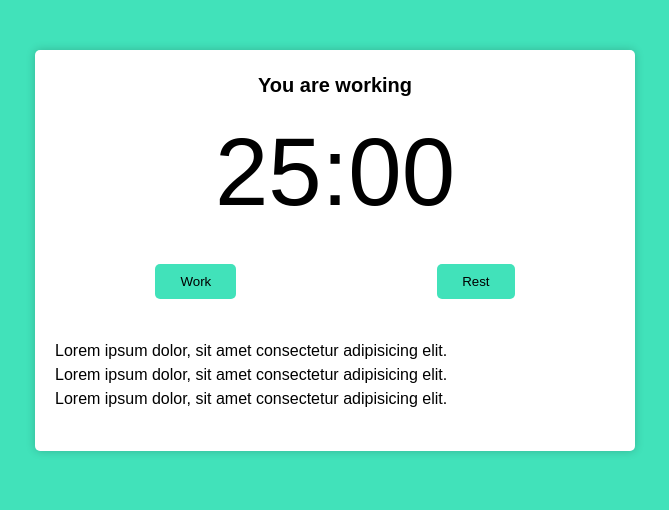
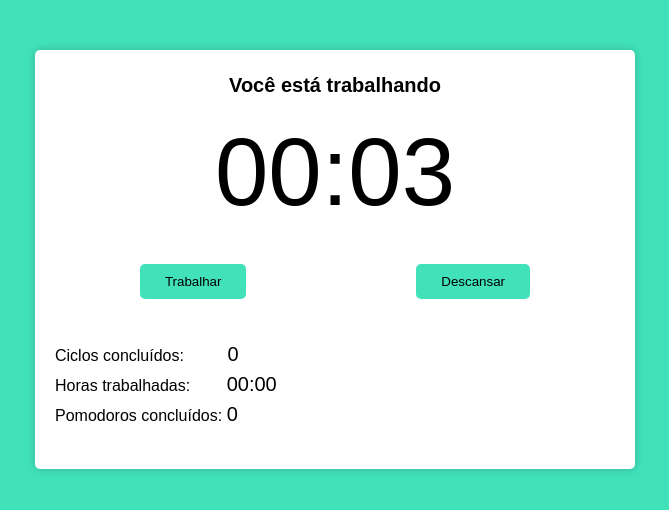
Before and after one commit to leojosants/udemy_curso_de_javascript_e_typescript_do_basico_ao_avancado_secao_27, a React (Create React App) app in the folder pomodoro-app/: page / in a window 1280 px wide. Shown: the top 510 px of the page, without its empty margins (305-974 px from the left). Built offline with nearby package versions, Linux system fonts and the light colour scheme.

Commit message:
375. Starting pomodoro logic

```diff
--- a/pomodoro-app/src/App.tsx
+++ b/pomodoro-app/src/App.tsx
@@ -5,9 +5,9 @@ function App(): JSX.Element {
   return (
     <div className="c-body__container">
       <PomodoroTimer
-        pomodoroTimer={1500}
-        shortRestTime={300}
-        longRestTime={900}
+        pomodoroTimer={3}
+        shortRestTime={2}
+        longRestTime={5}
         cycles={4}
       />
     </div>
--- a/pomodoro-app/src/components/pomodoro-timer.tsx
+++ b/pomodoro-app/src/components/pomodoro-timer.tsx
@@ -1,7 +1,8 @@
-import React from "react";
+import React, { useEffect, useState } from "react";
 import { useInterval } from "../hooks/use-interval";
 import { Button } from "./button";
 import { Timer } from "./timer";
+import { secondToTime } from "../utils/seconds-to-time";
 
 // eslint-disable-next-line @typescript-eslint/no-var-requires
 const bellStart = require('../sounds/bell-start.mp3');
@@ -20,20 +21,14 @@ interface Props {
 }
 
 export function PomodoroTimer(props: Props): JSX.Element {
-  const [mainTime, setMainTime] = React.useState(props.pomodoroTimer);
-  const [timeCouting, setTimeCouting] = React.useState(false);
-  const [working, setWorking] = React.useState(false);
-  const [resting, setResting] = React.useState(false);
-
-  React.useEffect(() => {
-    if (working) {
-      document.body.classList.add('isWorking');
-    }
-
-    if (resting) {
-      document.body.classList.remove('isWorking');
-    }
-  }, [working]);
+  const [mainTime, setMainTime] = useState(props.pomodoroTimer);
+  const [timeCouting, setTimeCouting] = useState(false);
+  const [working, setWorking] = useState(false);
+  const [resting, setResting] = useState(false);
+  const [cyclesQtdManager, setCyclesQtdManager] = useState(new Array(props.cycles - 1).fill(true));
+  const [completedCycles, setCompletedCycles] = useState(0);
+  const [fullWorkingTime, setFullWorkingTime] = useState(0);
+  const [numberOfPomodoros, setNumberOfPomodoros] = useState(0);
 
   useInterval(() => {
     setMainTime(mainTime - 1);
@@ -62,32 +57,64 @@ export function PomodoroTimer(props: Props): JSX.Element {
     audioStopWorking.play();
   };
 
+  useEffect(() => {
+    if (working) {
+      document.body.classList.add('isWorking');
+    }
+
+    if (resting) {
+      document.body.classList.remove('isWorking');
+    }
+
+    if (mainTime > 0) {
+      return;
+    }
+
+    if (working && cyclesQtdManager.length > 0) {
+      configureRest(false);
+      cyclesQtdManager.pop();
+    }
+    else if (working && cyclesQtdManager.length <= 0) {
+      configureRest(true);
+      setCyclesQtdManager(new Array(props.cycles - 1).fill(true));
+      setCompletedCycles(completedCycles + 1)
+    }
+
+    if (working) {
+      setNumberOfPomodoros(numberOfPomodoros + 1)
+    }
+
+    if (resting) {
+      configureWork();
+    }
+  }, [working, resting, mainTime, configureRest, setCyclesQtdManager, configureWork, cyclesQtdManager, numberOfPomodoros, props.cycles, completedCycles]);
+
   return (
     <div className="c-pomodoro">
-      <h2>You are working</h2>
+      <h2>Você está trabalhando</h2>
 
       <Timer mainTime={mainTime} />
 
       <div className="c-pomodoro__controls">
         <Button
-          text="Work"
+          text="Trabalhar"
           onclick={() => configureWork()}
         />
         <Button
-          text="Rest"
+          text="Descansar"
           onclick={() => configureRest(false)}
         />
         <Button
           className={!working && !resting ? 'isHidden' : ''}
-          text={timeCouting ? "Pause" : "Play"}
+          text={timeCouting ? "Pausar" : "Iniciar"}
           onclick={() => setTimeCouting(!timeCouting)}
         />
       </div>
 
       <div className="c-pomodoro__details">
-        <p>Lorem ipsum dolor, sit amet consectetur adipisicing elit.</p>
-        <p>Lorem ipsum dolor, sit amet consectetur adipisicing elit.</p>
-        <p>Lorem ipsum dolor, sit amet consectetur adipisicing elit.</p>
+        <p>Ciclos concluídos:    <span className="c-pomodoro__cycles">{completedCycles}</span></p>
+        <p>Horas trabalhadas:    <span className="c-pomodoro__hours">{secondToTime(fullWorkingTime)}</span></p>
+        <p>Pomodoros concluídos: <span>{numberOfPomodoros}</span></p>
       </div>
     </div>
   );
--- a/pomodoro-app/src/index.css
+++ b/pomodoro-app/src/index.css
@@ -101,8 +101,23 @@ body {
 }
 
 .c-pomodoro .c-pomodoro__details {
+  display: flex;
+  align-items: start;
+  flex-direction: column;
   margin-top: 20px;
   margin-right: 0;
   margin-bottom: 20px;
   margin-left: 0;
 }
+
+.c-pomodoro .c-pomodoro__details span {
+  font-size: 20px;
+}
+
+.c-pomodoro .c-pomodoro__cycles {
+  margin-left: 39px;
+}
+
+.c-pomodoro .c-pomodoro__hours {
+  margin-left: 32px;
+}
```
